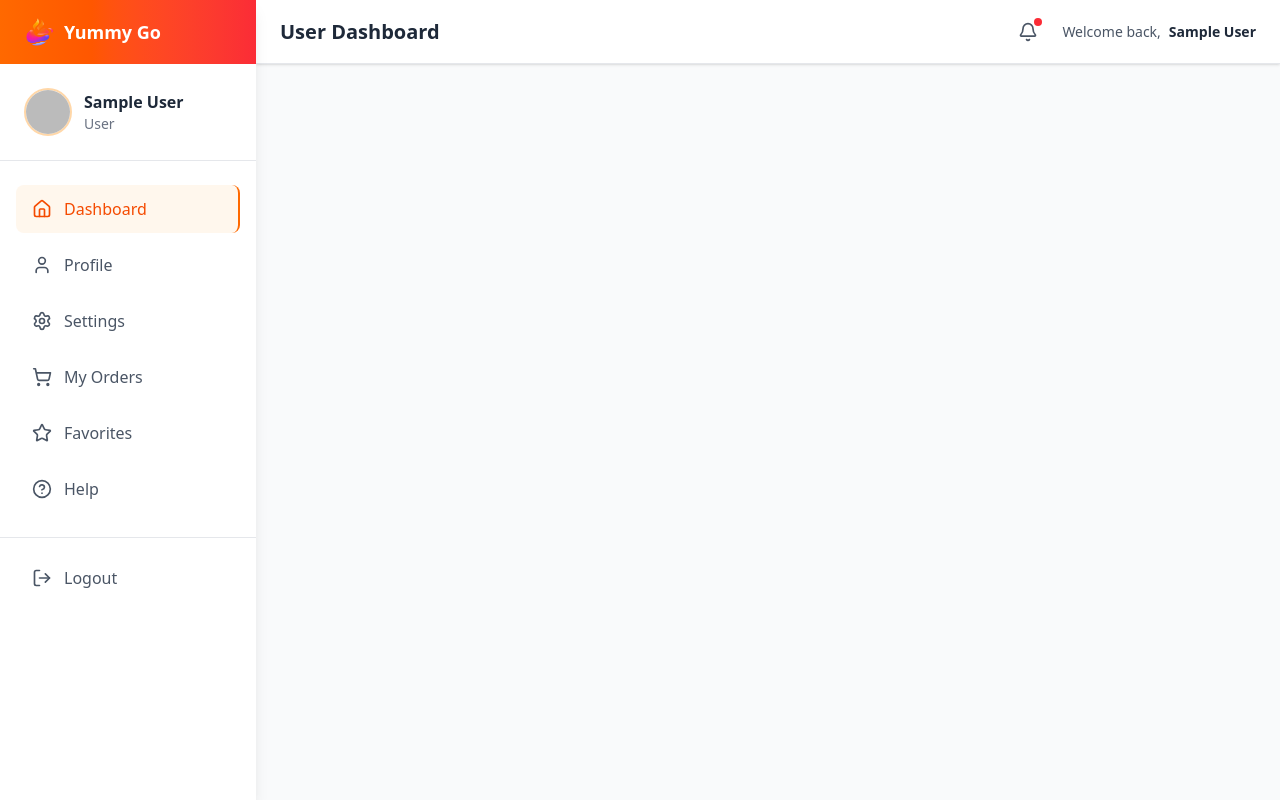
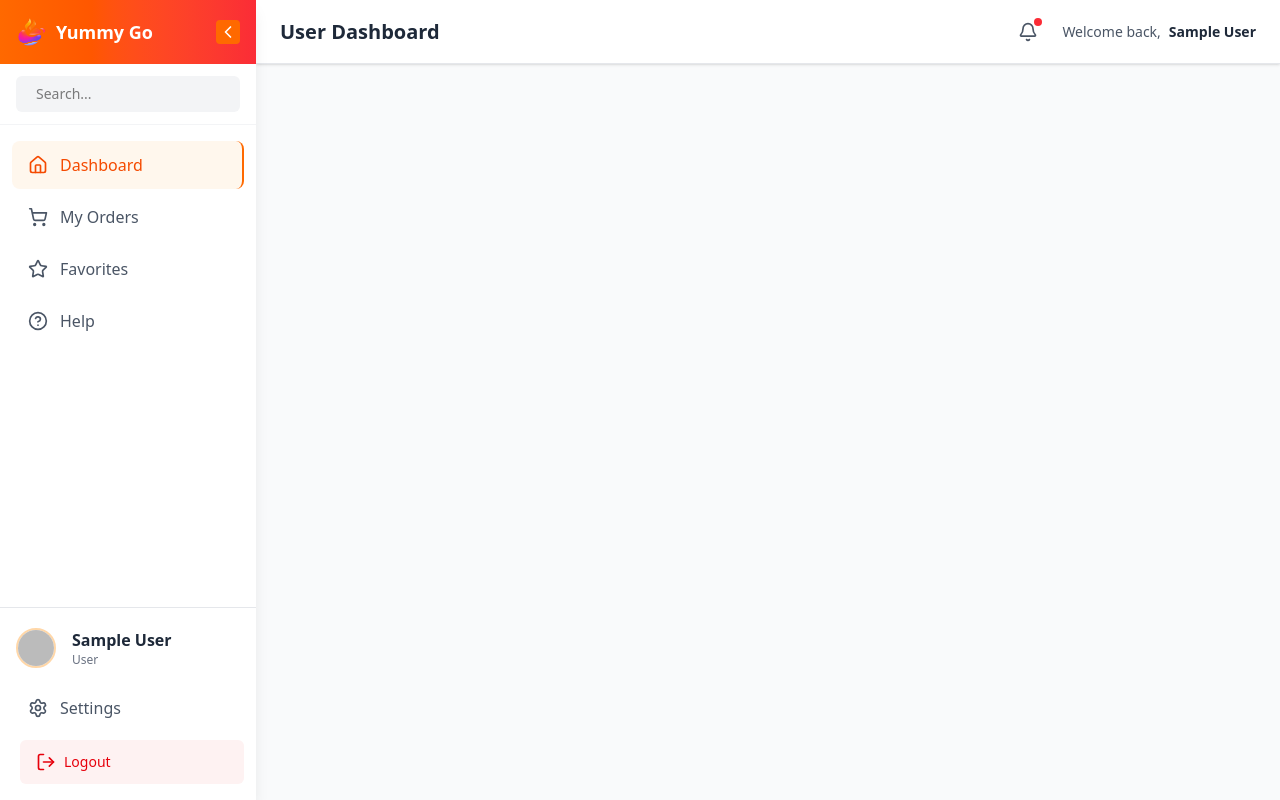
Before and after one commit to iamamolsarker/yummy_go_frontend, a React (Vite) app: page /dashboard in a window 1280 px wide. Built offline with nearby package versions, Linux system fonts and the light colour scheme; no server answers; sample sign-in values are in the browser's storage.

Commit message:
updated dashboard layout

```diff
--- a/src/index.css
+++ b/src/index.css
@@ -1,2 +1,13 @@
 @import "tailwindcss";
 @import 'react-toastify/dist/ReactToastify.css';
+
+
+/* Hide scrollbar but keep scroll functionality */
+.sidebar::-webkit-scrollbar {
+  display: none;
+}
+
+.sidebar {
+  -ms-overflow-style: none; /* IE and Edge */
+  scrollbar-width: none; /* Firefox */
+}
--- a/src/layouts/DashboardLayout.tsx
+++ b/src/layouts/DashboardLayout.tsx
@@ -1,5 +1,7 @@
-import React, { useState } from 'react';
-import { Outlet, Link, useLocation, Navigate, useNavigate } from 'react-router';
+// src/layouts/DashboardLayout.tsx
+/* eslint-disable @typescript-eslint/no-explicit-any */
+import React, { useState } from "react";
+import { Outlet, Link, useLocation, useNavigate } from "react-router";
 import {
   Home,
   Settings,
@@ -13,25 +15,28 @@ import {
   LogOut,
   Menu,
   X,
-  User,
+  User as UserIcon,
   Package,
   MapPin,
   Star,
   Bell,
-  HelpCircle
-} from 'lucide-react';
-import useAuth from '../hooks/useAuth';
-import useUserRole from '../hooks/useUserRole';
-import { toast } from 'react-toastify';
+  HelpCircle,
+  ChevronLeft,
+  ChevronRight,
+  Search,
+} from "lucide-react";
+import useAuth from "../hooks/useAuth";
+import useUserRole from "../hooks/useUserRole";
+import { toast } from "react-toastify";
 
 const DashboardLayout: React.FC = () => {
-  const [sidebarOpen, setSidebarOpen] = useState(false);
+  const [collapsed, setCollapsed] = useState(false);
+  const [mobileOpen, setMobileOpen] = useState(false);
   const { user, logOut } = useAuth();
   const { role, roleLoading, isAdmin, isRider, isRestaurantOwner } = useUserRole();
   const location = useLocation();
   const navigate = useNavigate();
 
-  // Show loading while checking user role
   if (roleLoading) {
     return (
       <div className="flex justify-center items-center min-h-screen bg-gray-50">
@@ -43,168 +48,217 @@ const DashboardLayout: React.FC = () => {
     );
   }
 
-  // Redirect to login if user is not authenticated
   if (!user) {
-    return <Navigate to="/auth/log-in" replace />;
+    navigate("/auth/log-in");
+    return null;
   }
 
   const handleLogout = async () => {
     try {
       await logOut();
       toast.success("Logged out successfully");
-      navigate('/'); // Redirect to home page after logout
+      navigate("/");
     } catch (error) {
-      console.error('Logout error:', error);
+      console.error("Logout error:", error);
       toast.error("Logout failed");
     }
   };
 
-  // Navigation items based on user role
+  // Generate nav items
   const getNavigationItems = () => {
-    const commonItems = [
-      { name: 'Dashboard', href: '/dashboard', icon: Home },
-      { name: 'Profile', href: `/profile/${user?.email}`, icon: User },
-      { name: 'Settings', href: '/dashboard/settings', icon: Settings },
+    const baseItems = [
+      { name: "Dashboard", href: "/dashboard", icon: Home },
     ];
 
     if (isAdmin) {
       return [
-        { name: 'Admin Dashboard', href: '/dashboard', icon: Home },
-        { name: 'Users Management', href: '/dashboard/admin/users', icon: Users },
-        { name: 'Restaurants', href: '/dashboard/admin/restaurants', icon: Store },
-        { name: 'Riders', href: '/dashboard/admin/riders', icon: Bike },
-        { name: 'Orders', href: '/dashboard/admin/orders', icon: ShoppingCart },
-        { name: 'Analytics', href: '/dashboard/admin/analytics', icon: BarChart3 },
-        { name: 'Reports', href: '/dashboard/admin/reports', icon: FileText },
-        ...commonItems.slice(1), // Exclude default dashboard, add profile and settings
+        ...baseItems,
+        { name: "Users Management", href: "/dashboard/admin/users", icon: Users },
+        { name: "Restaurants", href: "/dashboard/admin/restaurants", icon: Store },
+        { name: "Riders", href: "/dashboard/admin/riders", icon: Bike },
+        { name: "Orders", href: "/dashboard/admin/orders", icon: ShoppingCart },
+        { name: "Analytics", href: "/dashboard/admin/analytics", icon: BarChart3 },
+        { name: "Reports", href: "/dashboard/admin/reports", icon: FileText },
       ];
     }
 
     if (isRestaurantOwner) {
       return [
-        { name: 'Restaurant Dashboard', href: '/dashboard', icon: Home },
-        { name: 'Menu Management', href: '/dashboard/restaurant/menu', icon: Package },
-        { name: 'Orders', href: '/dashboard/restaurant/orders', icon: ShoppingCart },
-        { name: 'Revenue', href: '/dashboard/restaurant/revenue', icon: DollarSign },
-        { name: 'Reviews', href: '/dashboard/restaurant/reviews', icon: Star },
-        { name: 'Analytics', href: '/dashboard/restaurant/analytics', icon: BarChart3 },
-        ...commonItems.slice(1),
+        ...baseItems,
+        { name: "Menu Management", href: "/dashboard/restaurant/menu", icon: Package },
+        { name: "Orders", href: "/dashboard/restaurant/orders", icon: ShoppingCart },
+        { name: "Revenue", href: "/dashboard/restaurant/revenue", icon: DollarSign },
+        { name: "Reviews", href: "/dashboard/restaurant/reviews", icon: Star },
+        { name: "Analytics", href: "/dashboard/restaurant/analytics", icon: BarChart3 },
       ];
     }
 
     if (isRider) {
       return [
-        { name: 'Rider Dashboard', href: '/dashboard', icon: Home },
-        { name: 'Active Orders', href: '/dashboard/rider/orders', icon: ShoppingCart },
-        { name: 'Delivery History', href: '/dashboard/rider/history', icon: FileText },
-        { name: 'Earnings', href: '/dashboard/rider/earnings', icon: DollarSign },
-        { name: 'Routes', href: '/dashboard/rider/routes', icon: MapPin },
-        { name: 'Performance', href: '/dashboard/rider/performance', icon: BarChart3 },
-        ...commonItems.slice(1),
+        ...baseItems,
+        { name: "Active Orders", href: "/dashboard/rider/orders", icon: ShoppingCart },
+        { name: "Delivery History", href: "/dashboard/rider/history", icon: FileText },
+        { name: "Earnings", href: "/dashboard/rider/earnings", icon: DollarSign },
+        { name: "Routes", href: "/dashboard/rider/routes", icon: MapPin },
+        { name: "Performance", href: "/dashboard/rider/performance", icon: BarChart3 },
       ];
     }
 
-    // Default user navigation
     return [
-      ...commonItems,
-      { name: 'My Orders', href: '/dashboard/orders', icon: ShoppingCart },
-      { name: 'Favorites', href: '/dashboard/favorites', icon: Star },
-      { name: 'Help', href: '/dashboard/help', icon: HelpCircle },
+      ...baseItems,
+      { name: "My Orders", href: "/dashboard/orders", icon: ShoppingCart },
+      { name: "Favorites", href: "/dashboard/favorites", icon: Star },
+      { name: "Help", href: "/dashboard/help", icon: HelpCircle },
     ];
   };
 
   const navigationItems = getNavigationItems();
 
-  const isActiveRoute = (href: string) => {
-    return location.pathname === href;
-  };
+  const isActiveRoute = (href: string) => location.pathname === href;
+
+  const sidebarWidth = collapsed ? "w-16" : "w-64";
 
   return (
     <div className="flex h-screen bg-gray-50">
       {/* Sidebar */}
-      <div className={`fixed inset-y-0 left-0 z-50 w-64 bg-white shadow-lg transform ${
-        sidebarOpen ? 'translate-x-0' : '-translate-x-full'
-      } transition-transform duration-300 ease-in-out lg:translate-x-0 lg:static lg:inset-0`}>
+      <aside
+        className={`fixed inset-y-0 left-0 z-50 bg-white shadow-lg transition-transform duration-300 flex flex-col
+  ${sidebarWidth}
+  ${mobileOpen ? "translate-x-0" : "-translate-x-full"}
+  md:translate-x-0`}
+      >
+        {/* Header */}
+        <div className="flex items-center justify-between h-16 px-4 bg-gradient-to-r from-orange-500 to-red-500 relative">
+          <Link to="/" className="flex items-center gap-2">
+            <img src="/yummy-go-logo.png" alt="Yummy Go" className={`${collapsed ? "h-8 w-8" : "h-8 w-8"}`} />
+            {!collapsed && <span className="text-white font-bold text-lg">Yummy Go</span>}
+          </Link>
 
-        {/* Sidebar Header */}
-        <div className="flex items-center justify-between h-16 px-6 bg-gradient-to-r from-orange-500 to-red-500">
-          <Link to="/" className="flex items-center gap-2">
-            <img src="/yummy-go-logo.png" alt="Yummy Go" className="h-8 w-8" />
-            <span className="text-white font-bold text-lg">Yummy Go</span>
-          </Link>
+          {/* Toggle */}
           <button
-            onClick={() => setSidebarOpen(false)}
-            className="lg:hidden text-white hover:text-gray-200"
+            onClick={() => setCollapsed((prev) => !prev)}
+            className={`hidden md:block text-white font-medium hover:text-gray-200 p-0.5 rounded backdrop-blur-3xl bg-orange-500 hover:bg-orange-600 ${collapsed ? "absolute -right-2" : "absolute right-4"}`}
           >
-            <X size={24} />
+            {collapsed ? <ChevronRight size={20} /> : <ChevronLeft size={20} />}
+          </button>
+
+          {/* Mobile close */}
+          <button
+            onClick={() => setMobileOpen(false)}
+            className="md:hidden text-white hover:text-gray-200"
+          >
+            <X size={20} />
           </button>
         </div>
 
-        {/* User Info */}
-        <div className="p-6 border-b border-gray-200">
-          <div className="flex items-center gap-3">
-            <img
-              src={user?.photoURL || "https://www.gravatar.com/avatar/00000000000000000000000000000000?d=mp&f=y"}
-              alt="User Avatar"
-              className="h-12 w-12 rounded-full object-cover border-2 border-orange-200"
+        {/* Search */}
+        <div className={`p-3 border-b border-gray-100 ${collapsed ? "px-2" : "px-4"}`}>
+          <div className="flex items-center bg-gray-100 rounded-md px-3 py-2">
+            <Search size={18} className="text-gray-400" />
+            {!collapsed && (
+              <input
+                type="text"
+                placeholder="Search..."
+                className="bg-transparent flex-1 px-2 text-sm focus:outline-none"
               />
-            <div>
-              <h3 className="font-semibold text-gray-800">{user?.displayName || 'User'}</h3>
-              <p className="text-sm text-gray-500 capitalize">{role}</p>
-            </div>
+            )}
           </div>
         </div>
 
-        {/* Sidebar Navigation */}
-        <nav className="flex-1 px-4 py-6 space-y-2">
+        {/* Navigation */}
+        <nav className="flex-1 px-3 py-4 space-y-1 overflow-y-auto sidebar">
           {navigationItems.map((item) => {
             const Icon = item.icon;
             const active = isActiveRoute(item.href);
-
             return (
               <Link
                 key={item.name}
                 to={item.href}
-                onClick={() => setSidebarOpen(false)}
-                className={`flex items-center gap-3 px-4 py-3 rounded-lg transition-all duration-200 ${
-                  active
-                    ? 'bg-orange-50 text-orange-600 border-r-2 border-orange-500'
-                    : 'text-gray-600 hover:bg-gray-50 hover:text-gray-800'
+                onClick={() => setMobileOpen(false)}
+                className={`flex items-center gap-3 ${collapsed ? "px-2 py-3" : "px-4 py-3"}  rounded-lg transition-all duration-200 ${active
+                  ? "bg-orange-50 text-orange-600 border-r-2 border-orange-500 font-medium"
+                  : "text-gray-600 hover:bg-gray-50 hover:text-gray-800"
                   }`}
               >
                 <Icon size={20} />
-                <span className="font-medium">{item.name}</span>
+                {!collapsed && <span className="font-medium">{item.name}</span>}
               </Link>
             );
           })}
         </nav>
 
-        {/* Sidebar Footer */}
-        <div className="p-4 border-t border-gray-200">
+        {/* Footer (Profile + Settings + Logout) */}
+        <div className={`px-3 py-4 border-t border-gray-200 ${collapsed ? "text-center" : ""}`}>
+          <Link to={`/profile/${user?.email}`}>
+            <div
+              className={`flex items-center gap-4 rounded-md p-1 ${collapsed ? "justify-center" : ""}`}
+            >
+              <img
+                src={
+                  user?.photoURL ||
+                  "https://www.gravatar.com/avatar/00000000000000000000000000000000?d=mp&f=y"
+                }
+                alt="Avatar"
+                className={`rounded-full border-2 border-orange-200 ${collapsed ? "w-8 h-8" : "w-10 h-10"}`}
+              />
+              {!collapsed && (
+                <div className="flex-1">
+                  <div className="font-semibold text-gray-800">{user?.displayName || "User"}</div>
+                  <div className="text-xs text-gray-500 capitalize">{role}</div>
+                </div>
+              )}
+
+
+            </div>
+          </Link>
+          <div className="flex flex-col gap-2 mt-3">
+
+            {/* Settings */}
+            <Link
+              to="/dashboard/settings"
+              className={`flex items-center gap-3 ${collapsed ? "px-2 py-3" : "px-4 py-3"}  rounded-lg text-gray-600 hover:bg-gray-50 hover:text-gray-800 ${isActiveRoute("/dashboard/settings")
+                ? "bg-orange-50 text-orange-600 border-r-2 border-orange-500 font-medium"
+                : ""
+                }`}
+            >
+              <Settings size={20} />
+              {!collapsed && <span className="font-medium">Settings</span>}
+            </Link>
+
+            {!collapsed ? (
               <button
                 onClick={handleLogout}
-            className="flex items-center gap-3 w-full px-4 py-3 text-gray-600 hover:bg-red-50 hover:text-red-600 rounded-lg transition-all duration-200"
+                className={`ml-2 flex items-center gap-2  ${collapsed ? "px-2 py-3" : "px-4 py-3"}  rounded-md bg-red-50 text-red-600 hover:bg-red-100`}
               >
                 <LogOut size={20} />
-            <span className="font-medium">Logout</span>
+                <span className="text-sm">Logout</span>
               </button>
+            ) : (
+              <button
+                onClick={handleLogout}
+                className="p-2 rounded-md bg-red-50 text-red-600"
+                title="Logout"
+              >
+                <LogOut size={16} />
+              </button>
+            )}
           </div>
         </div>
 
+      </aside>
+
       {/* Main Content */}
-      <div className="flex-1 flex flex-col lg:ml-0">
-        {/* Top Header */}
+      <div className={`flex-1 flex flex-col transition-all duration-300 ${collapsed ? "md:ml-16" : "md:ml-64"}`}>
+        {/* Header */}
         <header className="h-16 bg-white shadow-sm border-b border-gray-200 flex items-center justify-between px-6">
           <div className="flex items-center gap-4">
             <button
-              onClick={() => setSidebarOpen(true)}
-              className="lg:hidden text-gray-600 hover:text-gray-800"
+              onClick={() => setMobileOpen(true)}
+              className="md:hidden text-gray-600 hover:text-gray-800"
             >
               <Menu size={24} />
             </button>
-            <h1 className="text-xl font-semibold text-gray-800 capitalize">
-              {role} Dashboard
-            </h1>
+            <h1 className="text-xl font-semibold text-gray-800 capitalize">{role} Dashboard</h1>
           </div>
 
           <div className="flex items-center gap-4">
@@ -213,14 +267,14 @@ const DashboardLayout: React.FC = () => {
               <span className="absolute top-1 right-1 w-2 h-2 bg-red-500 rounded-full"></span>
             </button>
 
-            <div className="flex items-center gap-2 text-sm text-gray-600">
+            <div className="hidden md:flex items-center gap-2 text-sm text-gray-600">
               <span>Welcome back,</span>
-              <span className="font-semibold text-gray-800">{user?.displayName || 'User'}</span>
+              <span className="font-semibold text-gray-800">{user?.displayName || "User"}</span>
             </div>
           </div>
         </header>
 
-        {/* Main Content Area Outlet */}
+        {/* Page Outlet */}
         <main className="flex-1 overflow-auto">
           <div className="p-6">
             <Outlet />
@@ -228,11 +282,11 @@ const DashboardLayout: React.FC = () => {
         </main>
       </div>
 
-      {/* Mobile Sidebar Overlay */}
-      {sidebarOpen && (
+      {/* Mobile Overlay */}
+      {mobileOpen && (
         <div
-          className="fixed inset-0 lg:hidden"
-          onClick={() => setSidebarOpen(false)}
+          className="fixed inset-0 z-40 bg-black/40 md:hidden"
+          onClick={() => setMobileOpen(false)}
         />
       )}
     </div>
```
Lines whose indentation alone changed are shown as unchanged.
